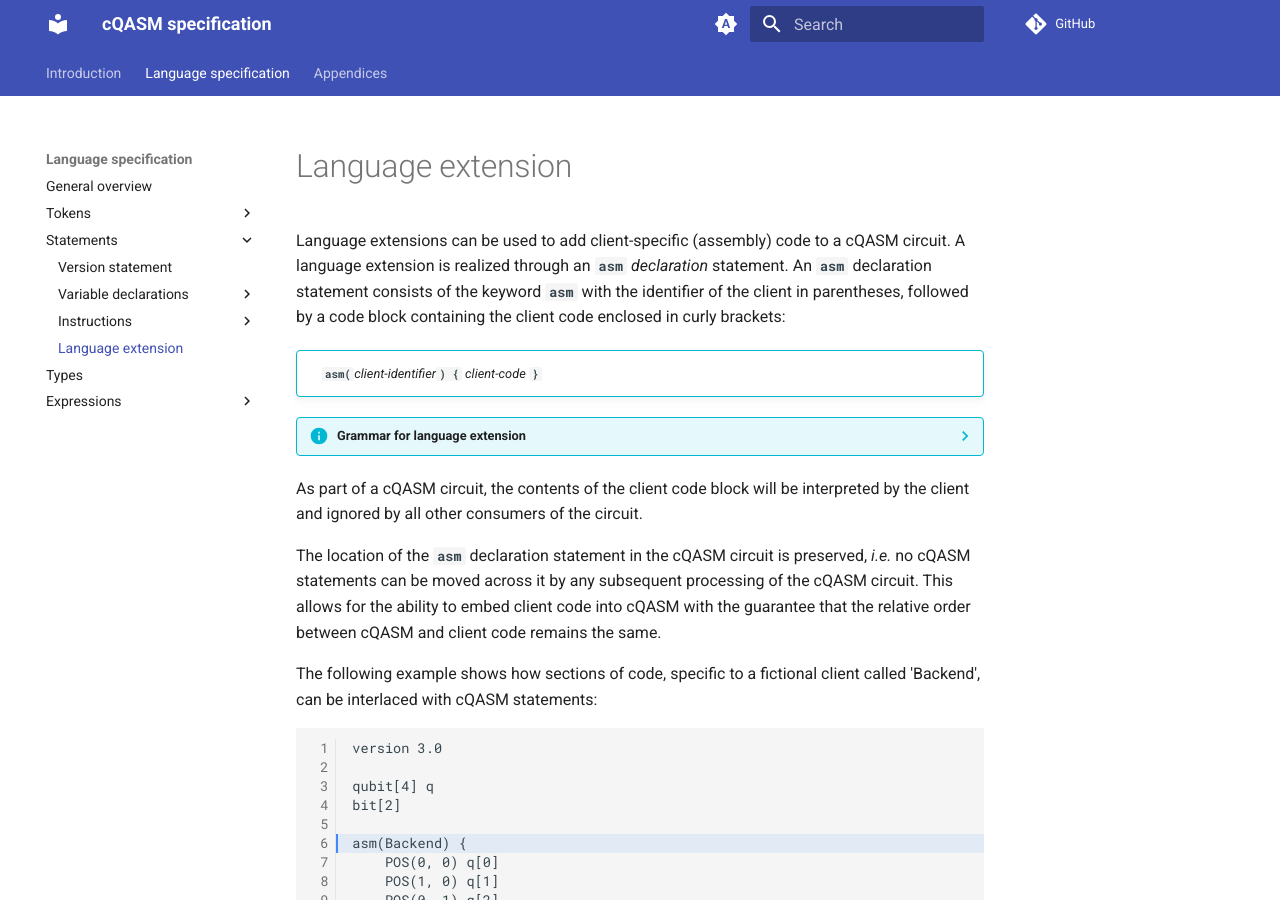
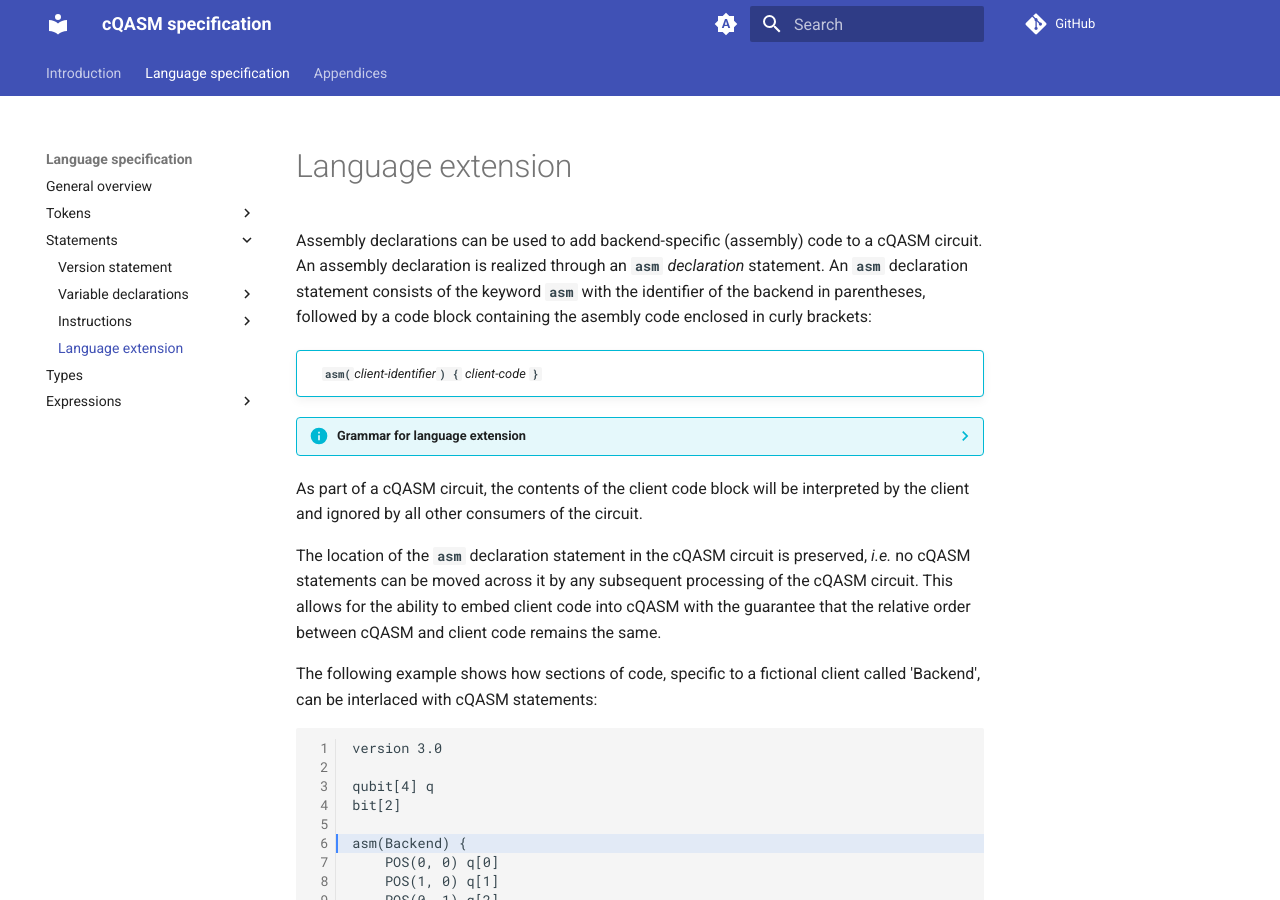
Before and after one commit to QuTech-Delft/cQASM-spec, an MkDocs documentation site: the page built from docs/language_specification/statements/language_extension.md, in a window 1280 px wide and 900 px high. Built offline with MkDocs 1.6.1 and Material for MkDocs 9.7.7, drawn with Linux system fonts in a browser that asks for light colours; comment, search, counter and statistics services are not loaded; the version menu is left out.

Commit message:
Update docs/language_specification/statements/language_extension.md
Co-authored-by: Roberto Turrado Camblor <rturrado@gmail.com>

```diff
--- a/docs/language_specification/statements/language_extension.md
+++ b/docs/language_specification/statements/language_extension.md
@@ -1,7 +1,7 @@
-Language extensions can be used to add client-specific (assembly) code to a cQASM circuit.
-A language extension is realized through an **`asm`** _declaration_ statement.
-An **`asm`** declaration statement consists of the keyword **`asm`** with the identifier of the client in parentheses,
-followed by a code block containing the client code enclosed in curly brackets:
+Assembly declarations can be used to add backend-specific (assembly) code to a cQASM circuit.
+An assembly declaration is realized through an **`asm`** _declaration_ statement.
+An **`asm`** declaration statement consists of the keyword **`asm`** with the identifier of the backend in parentheses,
+followed by a code block containing the asembly code enclosed in curly brackets:
 
 !!! info ""
 
```
